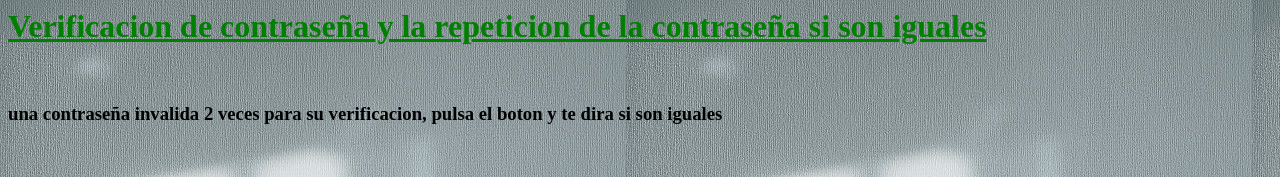
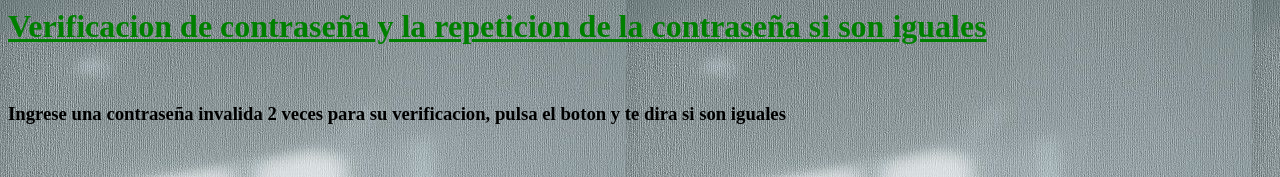
Before and after one commit to Sheily445/ExamenV, a plain HTML site: page index.html in a window 1280 px wide. Shown: the top 177 px of the page. Drawn offline with Linux system fonts and the light colour scheme.

Commit message:
Update index.html

```diff
--- a/index.html
+++ b/index.html
@@ -28,7 +28,7 @@ if (clave1 == "sheily" && clave2 =="gonzalez"){
 <body>
   <h1><u>Verificacion de contraseña y la repeticion de la contraseña si son iguales</h1></u>
   <br>
-  <h3> una contraseña invalida 2 veces para su verificacion, pulsa el boton y te dira si son iguales</h3>
+  <h3> Ingrese una contraseña invalida 2 veces para su verificacion, pulsa el boton y te dira si son iguales</h3>
   <br><br>
   <form action="" name="f1">
 <center> <i>Ingresa contraseña: </i><input type="password"  name="clave1" size="25"></center>
```
